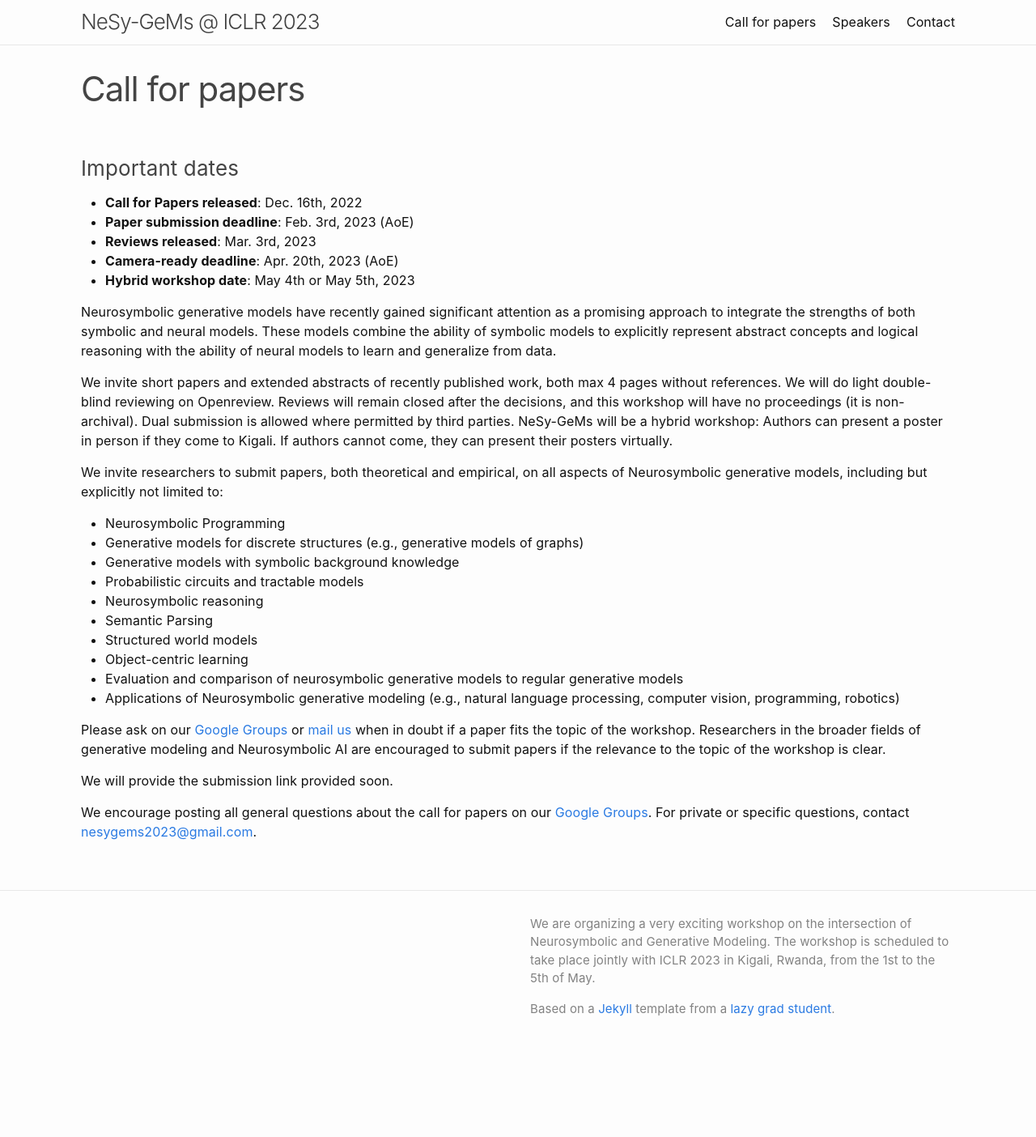
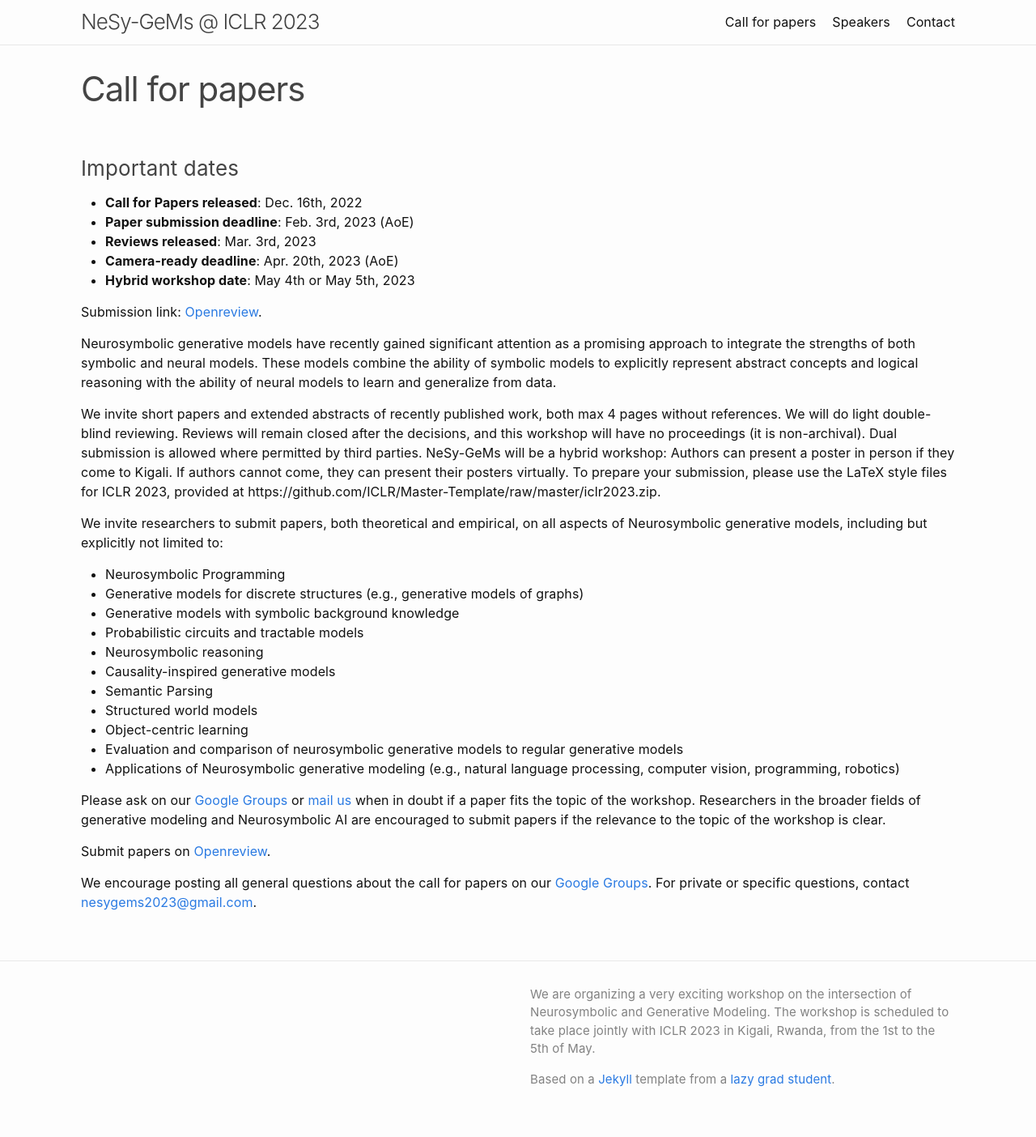
Before and after one commit to nesygems/nesygems.github.io, a Jekyll site: the page built from callforpapers.md, in a window 1280 px wide. Shown: the whole page at 81% size. Built offline with Jekyll 4.4.1, drawn with Linux system fonts in a browser that asks for light colours; before the commit the page ends 1317 px from its top, so only the background shows below that.

Commit message:
Added openreview submission link

```diff
--- a/callforpapers.md
+++ b/callforpapers.md
@@ -11,10 +11,11 @@ permalink: /callforpapers/
 * **Camera-ready deadline**: Apr. 20th, 2023 (AoE)
 * **Hybrid workshop date**: May 4th or May 5th, 2023
 
+Submission link: [Openreview](https://openreview.net/group?id=ICLR.cc/2023/Workshop/NeSy-GeMs).
 
 Neurosymbolic generative models have recently gained significant attention as a promising approach to integrate the strengths of both symbolic and neural models. These models combine the ability of symbolic models to explicitly represent abstract concepts and logical reasoning with the ability of neural models to learn and generalize from data.
 
-We invite short papers and extended abstracts of recently published work, both max 4 pages without references. We will do light double-blind reviewing on Openreview. Reviews will remain closed after the decisions, and this workshop will have no proceedings (it is non-archival). Dual submission is allowed where permitted by third parties. NeSy-GeMs will be a hybrid workshop: Authors can present a poster in person if they come to Kigali. If authors cannot come, they can present their posters virtually.
+We invite short papers and extended abstracts of recently published work, both max 4 pages without references. We will do light double-blind reviewing. Reviews will remain closed after the decisions, and this workshop will have no proceedings (it is non-archival). Dual submission is allowed where permitted by third parties. NeSy-GeMs will be a hybrid workshop: Authors can present a poster in person if they come to Kigali. If authors cannot come, they can present their posters virtually. To prepare your submission, please use the LaTeX style files for ICLR 2023, provided at https://github.com/ICLR/Master-Template/raw/master/iclr2023.zip.
 
 We invite researchers to submit papers, both theoretical and empirical, on all aspects of Neurosymbolic generative models, including but explicitly not limited to:
 * Neurosymbolic Programming
@@ -22,6 +23,7 @@ We invite researchers to submit papers, both theoretical and empirical, on all a
 * Generative models with symbolic background knowledge
 * Probabilistic circuits and tractable models
 * Neurosymbolic reasoning
+* Causality-inspired generative models
 * Semantic Parsing
 <!-- * Meta-Learning for Neurosymbolic AI -->
 <!-- * Neurosymbolic generative modeling for Interpretable AI -->
@@ -32,6 +34,6 @@ We invite researchers to submit papers, both theoretical and empirical, on all a
 
 Please ask on our [Google Groups](https://groups.google.com/g/nesy-gems2023) or [mail us](mailto:nesygems2023@gmail.com) when in doubt if a paper fits the topic of the workshop. Researchers in the broader fields of generative modeling and Neurosymbolic AI are encouraged to submit papers if the relevance to the topic of the workshop is clear.
 
-We will provide the submission link provided soon.
+Submit papers on [Openreview](https://openreview.net/group?id=ICLR.cc/2023/Workshop/NeSy-GeMs).
 
 We encourage posting all general questions about the call for papers on our [Google Groups](https://groups.google.com/g/nesy-gems2023). For private or specific questions, contact [nesygems2023@gmail.com](mailto:nesygems2023@gmail.com).
```
Also changed, not shown: index.md (+1 -0 lines).
